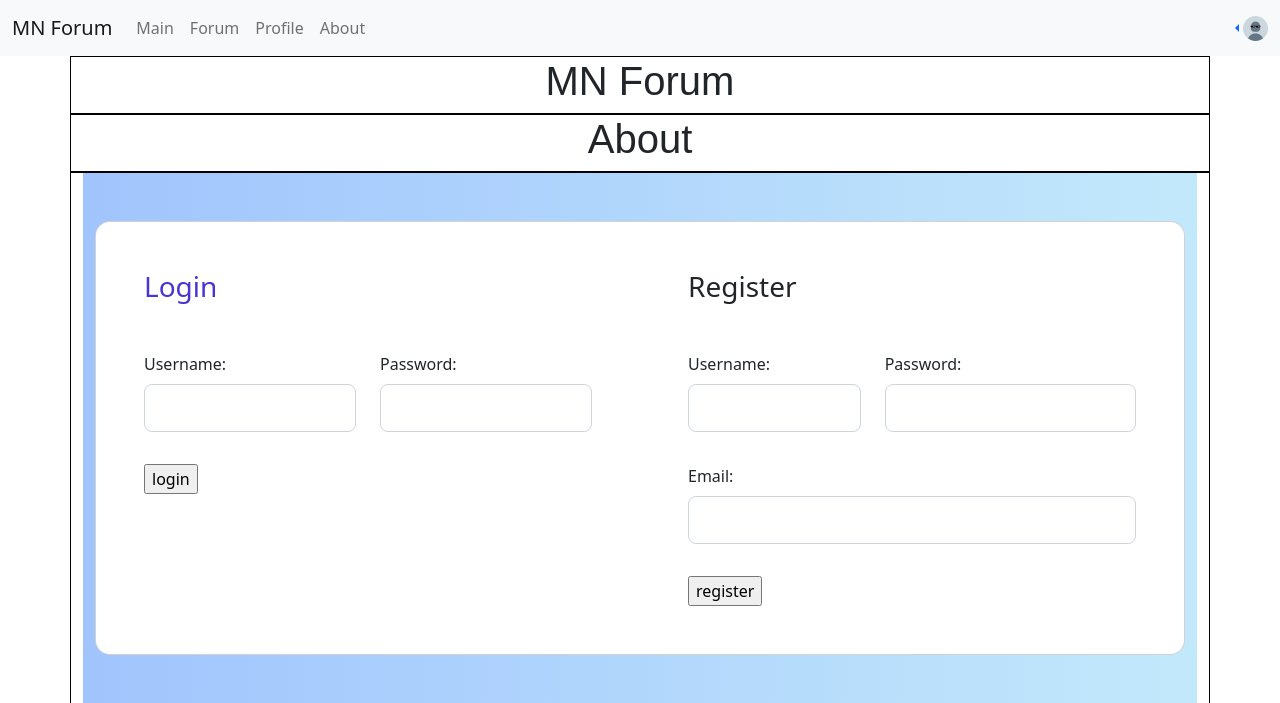
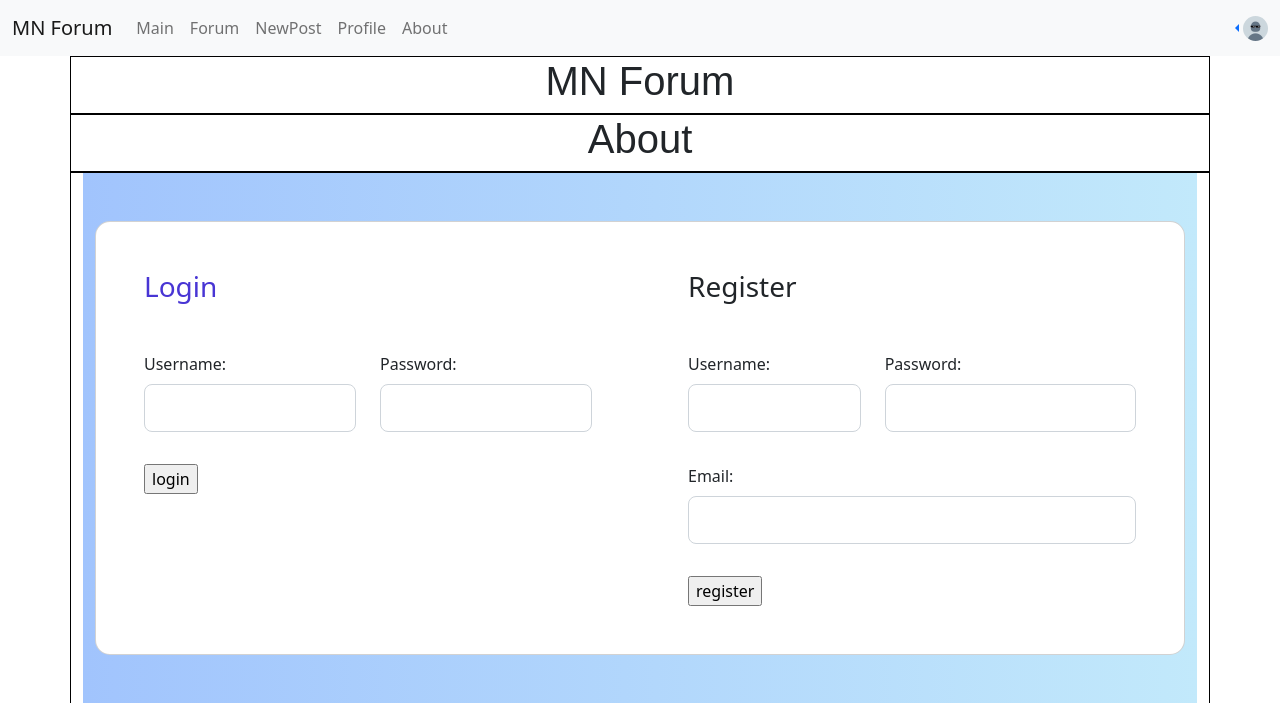
Before and after one commit to mirkotest15/iteh_domaci, a PHP site: page /iteh/index.php in a window 1280 px wide. Shown: the top 703 px of the page. Run offline with PHP 8.4, Linux system fonts and the light colour scheme; the visitor is signed in with stand-in values (Sample User, id 1).

Commit message:
header i footer gotovi skroz

```diff
--- a/static/header.php
+++ b/static/header.php
@@ -34,7 +34,8 @@ if(!isset($_SESSION)) session_start();
                         <!-- <li class="nav-item"> <a class="nav-link" href="#" onclick="javascript:alert('You must first log in!');return false;">Forum</a> </li> -->
 <?php else:?>
                         <li class="nav-item"> <a class="nav-link" href="forum.php">Forum</a> </li>
-                        <li class="nav-item"> <a class="nav-link" href="forum.php">Profile</a> </li>
+                        <li class="nav-item"> <a class="nav-link" href="new_post.php">NewPost</a> </li>
+                        <li class="nav-item"> <a class="nav-link" href="profile.php">Profile</a> </li>
 <?php endif;?>
                         <li class="nav-item"> <a class="nav-link" href="#">About</a> </li>
                     </ul>
@@ -58,8 +59,7 @@ if(!isset($_SESSION)) session_start();
                 </a>
 
                 <ul class="dropdown-menu">
-                    <li><a class="dropdown-item" href="#">My profile</a></li>
-                    <li><a class="dropdown-item" href="#">Settings</a></li>
+                    <li><a class="dropdown-item" href="profile.php">My profile</a></li>
                     <li><hr class="dropdown-divider"></li>
                     <li><a class="dropdown-item" href="logout.php">Logout</a></li>
                 </ul>
```
Also changed, not shown: new_post.php (added).
